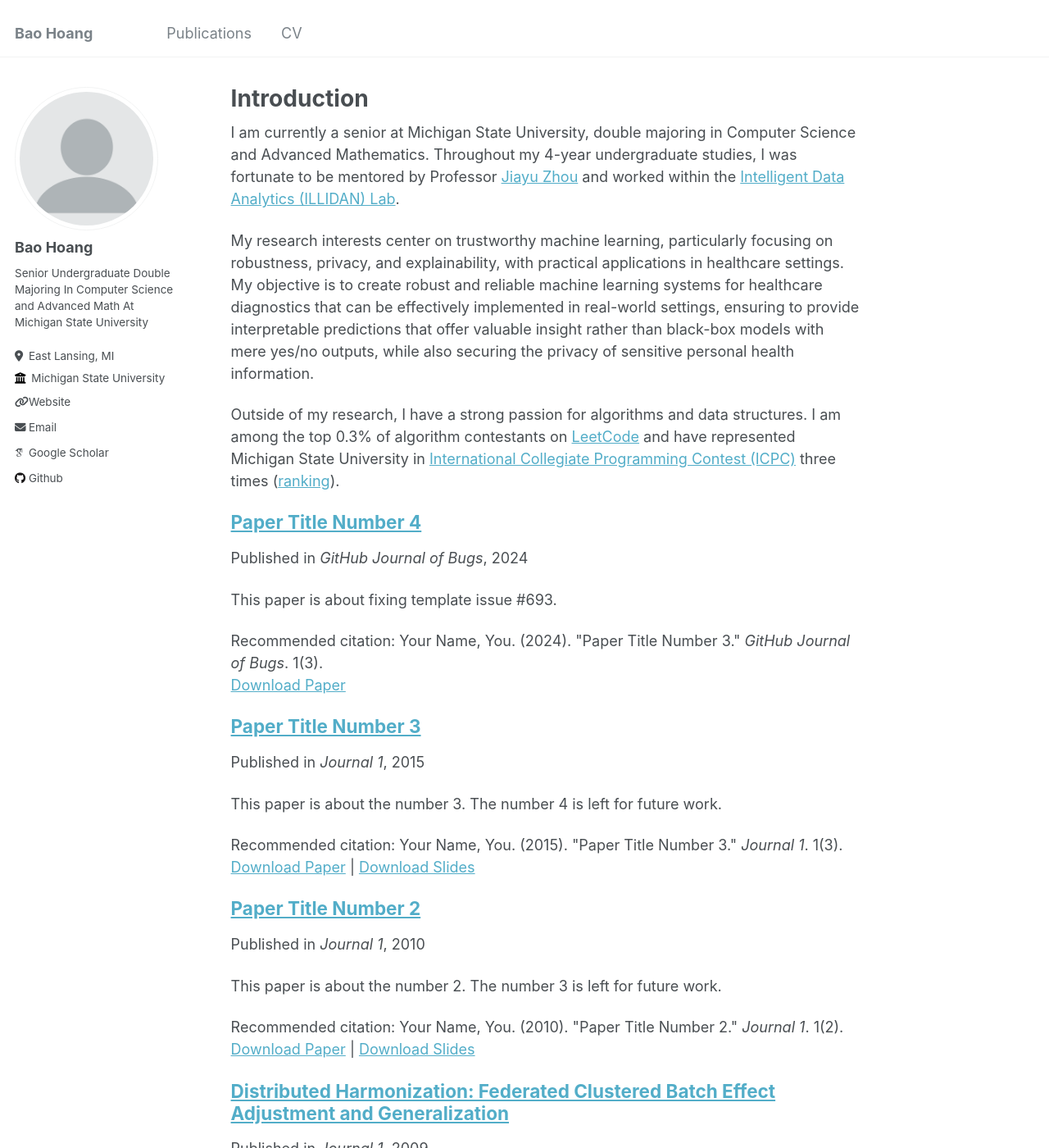
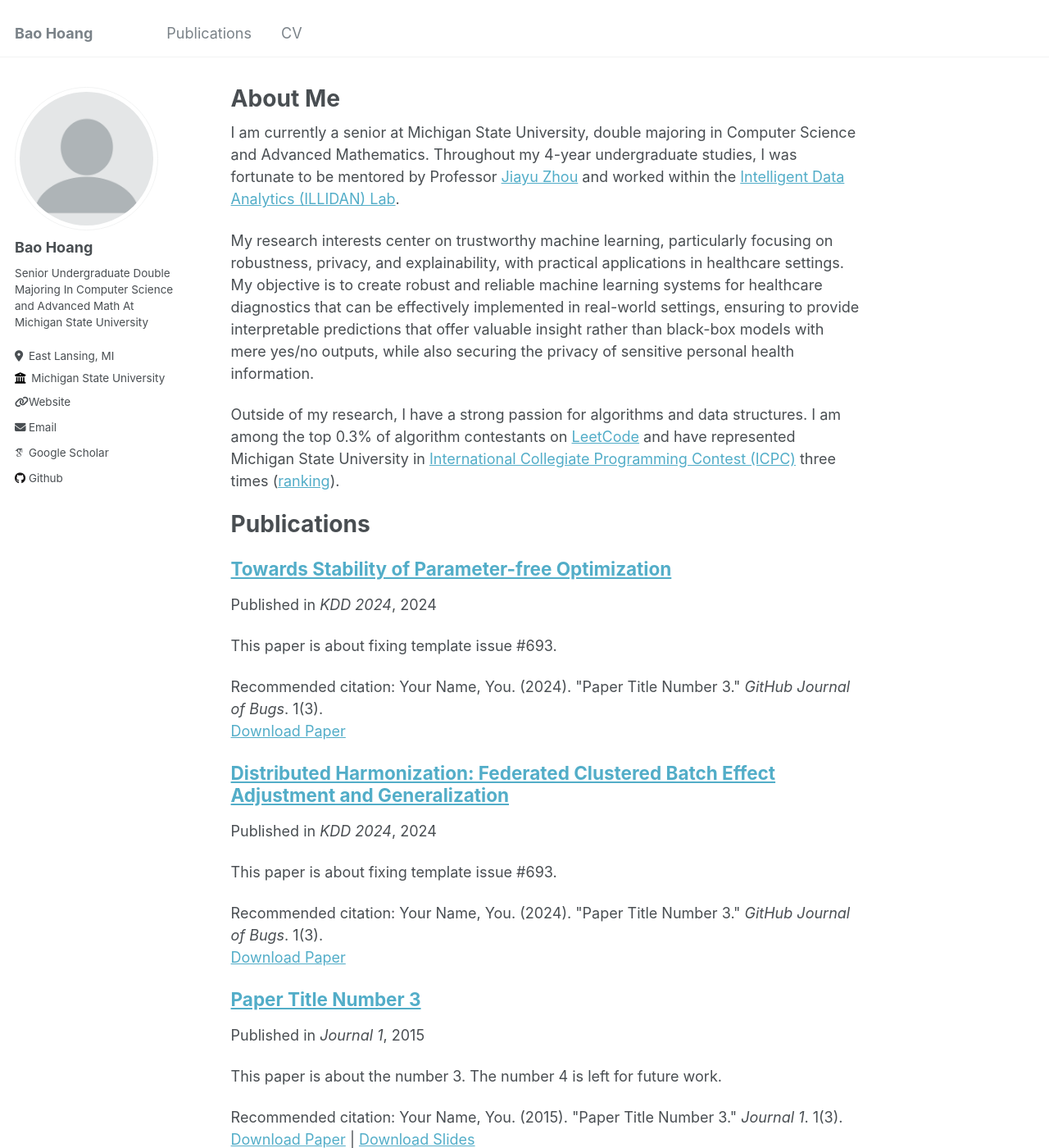
Before and after one commit to hoangcaobao/hoangcaobao.github.io, a Jekyll site: the page built from _pages/about.md, in a window 1280 px wide and 1400 px high. Shown: the whole window at 82% size. Built offline with Jekyll 4.4.1, drawn with Linux system fonts in a browser that asks for light colours; some web fonts are replaced.

Commit message:
add papers

```diff
--- a/_pages/about.md
+++ b/_pages/about.md
@@ -1,6 +1,6 @@
 ---
 permalink: /
-title: "Introduction"
+title: "About Me"
 author_profile: true
 redirect_from:
   - /about/
@@ -14,6 +14,8 @@ My research interests center on trustworthy machine learning, particularly focus
 Outside of my research, I have a strong passion for algorithms and data structures. I am among the top 0.3% of algorithm contestants on [LeetCode](https://leetcode.com/u/caobaohoang03/) and have represented Michigan State University in [International Collegiate Programming Contest (ICPC)](https://en.wikipedia.org/wiki/International_Collegiate_Programming_Contest) three times ([ranking](https://icpc.global/ICPCID/0UGBYW44O1V1)).
 
 
+Publications
+======
 {% include base_path %}
 
 {% for post in site.publications reversed %}
--- a/_publications/2024-02-17-paper-title-number-4.md
+++ b/_publications/2024-02-17-paper-title-number-4.md
@@ -1,11 +1,11 @@
 ---
-title: "Paper Title Number 4"
+title: "Distributed Harmonization: Federated Clustered Batch Effect Adjustment and Generalization"
 collection: publications
 permalink: /publication/2024-02-17-paper-title-number-4
 excerpt: 'This paper is about fixing template issue #693.'
 date: 2024-02-17
-venue: 'GitHub Journal of Bugs'
-paperurl: 'http://academicpages.github.io/files/paper3.pdf'
+venue: 'KDD 2024'
+paperurl: 'http://academicpages.github.io/files/paper4.pdf'
 citation: 'Your Name, You. (2024). &quot;Paper Title Number 3.&quot; <i>GitHub Journal of Bugs</i>. 1(3).'
 ---
 
--- /dev/null
+++ b/_publications/paper-number-5.md
@@ -0,0 +1,12 @@
+---
+title: "Towards Stability of Parameter-free Optimization"
+collection: publications
+permalink: /publication/2024-02-17-paper-title-number-4
+excerpt: 'This paper is about fixing template issue #693.'
+# date: 2024-02-17
+venue: 'KDD 2024'
+paperurl: 'http://academicpages.github.io/files/paper4.pdf'
+citation: 'Your Name, You. (2024). &quot;Paper Title Number 3.&quot; <i>GitHub Journal of Bugs</i>. 1(3).'
+---
+
+The contents above will be part of a list of publications, if the user clicks the link for the publication than the contents of section will be rendered as a full page, allowing you to provide more information about the paper for the reader. When publications are displayed as a single page, the contents of the above "citation" field will automatically be included below this section in a smaller font.
```
